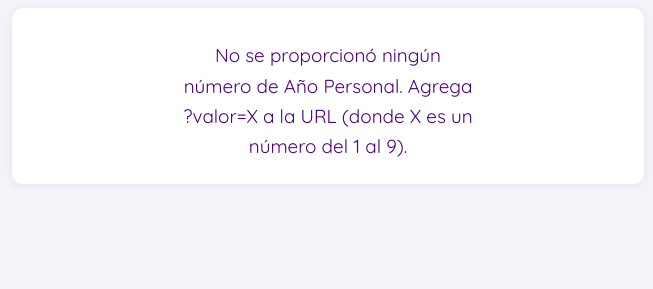
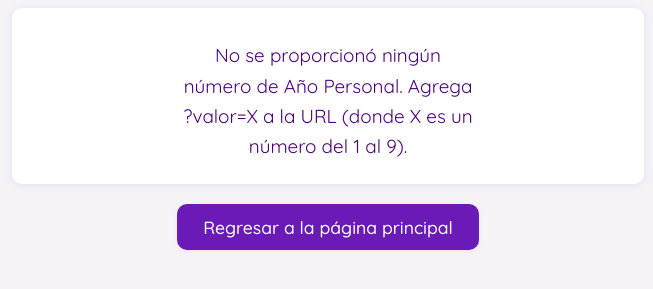
Before and after one commit to Pablo5936/numerologia, a plain HTML site: page anioPersonal.html in a window 1280 px wide. Shown: the part 91-380 px from the top of the page, without its empty margins (312-965 px from the left). Drawn offline with Linux system fonts and the light colour scheme.

Commit message:
Add files via upload

```diff
--- a/anioPersonal.html
+++ b/anioPersonal.html
@@ -11,6 +11,7 @@
 <body>
   <h1>Interpretación de tu Año Personal</h1>
   <div id="interpretacion"></div>
+  <button class="volver" onclick="volverInicio()">Regresar a la página principal</button>
   <script src="js/arr_anio_personal.js"></script>
   <script src="js/get.js"></script>
   <script>
@@ -39,6 +40,16 @@
       }
     }
     document.getElementById('interpretacion').innerHTML = `<p>${texto}</p>`;
+
+    function volverInicio() {
+      // Primero intenta cerrar la ventana (si fue abierta por script)
+      window.close();
+      // Si no se puede cerrar (por bloqueo del navegador), redirige al index
+      setTimeout(function () {
+        window.location.href = "index.html";
+      }, 300);
+    }
+
   </script>
 </body>
 
--- a/css/style.css
+++ b/css/style.css
@@ -43,6 +43,7 @@ body {
   margin: 0;
   padding: 0;
   min-height: 100vh;
+  text-align: center;
 }
 
 h1,
@@ -155,6 +156,10 @@ button {
   box-shadow: 0 1px 4px rgba(120, 56, 180, 0.08);
 }
 
+.volver {
+  margin-top: 20px;
+}
+
 button:hover,
 button:focus {
   background: var(--color-boton-hover);
```
Also changed, not shown: expresionAlma.html (+10 -0 lines), mesPersonal.html (+10 -0 lines), numeroAlma.html (+10 -0 lines), numeroDestino.html (+10 -0 lines), numeroNombre.html (+10 -0 lines), numeroPersonal.html (+10 -0 lines), proyectoSentido.html (+10 -0 lines).
